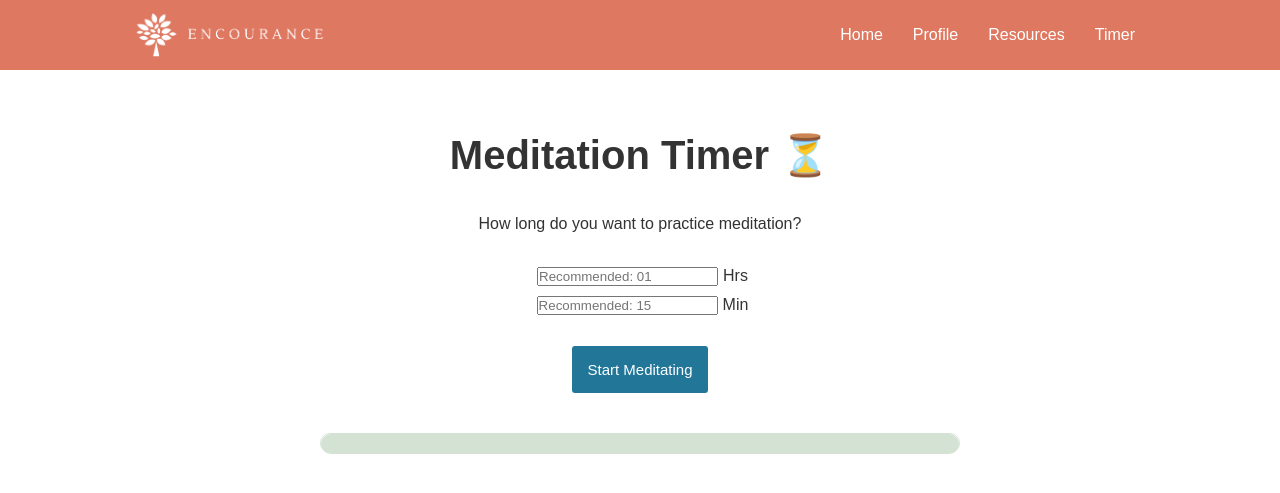
After one commit to zhishan03/Encourance, a Flask app: page /timerv2 in a window 1280 px wide. The commit adds this page. Shown: the top 493 px of the page. Run offline with Flask 2, Linux system fonts and the light colour scheme; some libraries are stand-ins or nearby versions.

Commit message:
Added timerv2

```diff
--- a/app.py
+++ b/app.py
@@ -1,30 +1,42 @@
 from flask import Flask, render_template, url_for, request
 
 app = Flask(__name__)
+
 
 @app.route('/')
 def index():
     return render_template('index.html')
 
+
 @app.route("/about")
 def about():
     return render_template('about.html')
+
 
 @app.route("/profile")
 def profile():
     return render_template('profile.html')
 
+
 @app.route("/resources")
 def resources():
     return render_template('resources.html')
+
 
 @app.route("/tracker", methods=['GET', 'POST'])
 def tracker():
     return render_template('tracker.html')
 
+
 @app.route("/timer", methods=['GET', 'POST'])
 def timer():
     return render_template('timer.html')
 
+
+@app.route("/timerv2", methods=['GET', 'POST'])
+def timer2():
+    return render_template('timerv2.html')
+
+
 if __name__ == "__main__":
     app.run()
--- /dev/null
+++ b/templates/timerv2.html
@@ -0,0 +1,96 @@
+{% extends "base.html" %}
+
+{% block head %} {% endblock %}
+
+{% block body %}
+<style>
+    * {
+        margin: 0;
+        padding: 0;
+    }
+
+    #progress {
+        width: 50%;
+        height: 20px;
+        margin: 20px auto;
+        border-radius: 10px;
+        background-color: #fff;
+        border: 1px solid #d4e2d4;
+    }
+
+    #progress-bar {
+        height: 20px;
+        background-color: #d4e2d4;
+        border-radius: 30px;
+    }
+
+    button {
+        margin: 0 auto 20px;
+    }
+
+    input {
+        margin: 5px;
+    }
+</style>
+
+<div class="text-center">
+    <br><br>
+    <h1 class="heading">
+        <bold>Meditation Timer ⏳</bold>
+    </h1>
+    <p1>How long do you want to practice meditation?</p1>
+    <form id="frm1">
+        <br>
+        <input type="text" name="fname" value="" placeholder="Recommended: 01" requires>Hrs<br>
+        <input type="text" name="lname" value="" placeholder="Recommended: 15" required>Min<br><br>
+    </form>
+
+    <button onclick="myFunction()">Start Meditating</button>
+
+    <div class="text-center" id="progress">
+        <div id="progress-bar"></div>
+    </div>
+
+    <h2 id="demo"></h2>
+</div>
+<script>
+    var t = 0;
+    function myFunction() {
+        var x = document.getElementById("frm1");
+        hr = x.elements[0].value;
+        min = x.elements[1].value
+
+        window.t = hr * 3600 + min * 60;
+        window.per = window.t;
+        timer();
+    }
+
+    function timer() {
+        var temp = window.t;
+        window.t = window.t - 1;
+        var h = Math.floor(temp / 3600);
+        var m = Math.floor((temp % 3600) / 60);
+        var s = Math.floor((temp - h * 3600 - m * 60));
+        m = checkTime(m);
+        s = checkTime(s);
+        document.getElementById("demo").innerHTML = h + " Hours, " + m + "Minutes, " + s + " Seconds";
+        document.getElementById("progress-bar").style.width = (temp * 100) / (window.per) + "%";
+
+        var t = setTimeout(timer, 1000);
+
+        if (temp < 900) {
+            document.getElementById("progress-bar").style.backgroundColor = "red";
+            document.getElementById("progress").style.borderColor = "red";
+        }
+        if (temp < 0) {
+            clearInterval(t);
+            document.getElementById("demo").innerHTML = "Well done!";
+        }
+    }
+    function checkTime(i) {
+        if (i < 10) { i = "0" + i }
+        return i;
+    }
+</script>
+
+{% endblock %}
```
Also changed, not shown: templates/base2.html (deleted, +0 -29 lines), templates/index.html (+6 -3 lines), templates/timer.html (+5 -14 lines).
